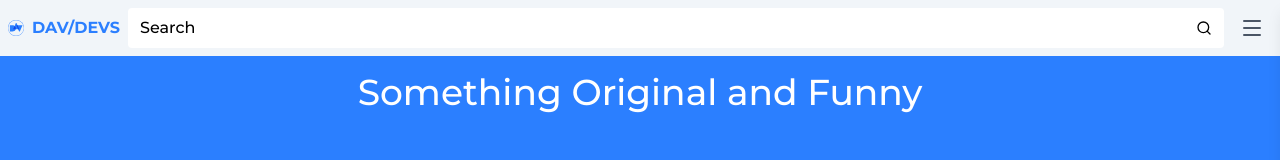
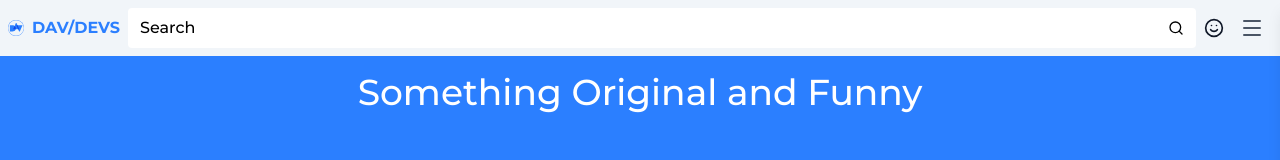
Before and after one commit to davinaleong/proj-davdevs-2025, a Next.js app: page / in a window 1280 px wide. Shown: the top 160 px of the page. Built offline with nearby package versions, Linux system fonts and the light colour scheme.

Commit message:
Added a link to the jokes page in the primary header.

```diff
--- a/app/components/LinkButton.tsx
+++ b/app/components/LinkButton.tsx
@@ -18,7 +18,7 @@ export default function LinkButton({
   className = "",
   disabled = false
 }: LinkButtonProps) {
-  const baseClasses = "inline-flex items-center gap-2 rounded-sm shadow-sm font-medium px-4 py-2 text-base text-white bg-blue-500 hover:bg-blue-600 transition-colors focus:outline-none focus:ring-2 focus:ring-blue-500 focus:ring-offset-2";
+  const baseClasses = "inline-flex items-center gap-2 rounded-sm shadow-sm font-medium px-4 py-2 text-base text-white bg-blue-500 hover:bg-blue-600";
   const disabledClasses = disabled ? "opacity-50 cursor-not-allowed pointer-events-none" : "";
 
   const buttonClasses = `${baseClasses} ${disabledClasses} ${className}`;
--- a/app/components/PrimaryHeader.tsx
+++ b/app/components/PrimaryHeader.tsx
@@ -1,3 +1,6 @@
+import Link from 'next/link'
+import { Smile } from 'lucide-react'
+
 import Brand from "./Brand"
 import SearchInput from "./SearchInput"
 import MenuButton from "./MenuButton"
@@ -11,6 +14,13 @@ export default function PrimaryHeader({ onMenuOpen }: PrimaryHeaderProps) {
         <header className="sticky top-0 flex items-center justify-between gap-2 p-2 bg-slate-100 dark:bg-gray-900 z-30">
             <Brand/>
             <SearchInput className="flex-1"/>
+            <Link
+                href="/funny"
+                className="hover:opacity-80"
+                title="Go to jokes page"
+            >
+                <Smile className="w-5 h-5" />
+            </Link>
             <MenuButton onClick={onMenuOpen} />
         </header>
     )
--- a/app/data/site-links.json
+++ b/app/data/site-links.json
@@ -40,7 +40,7 @@
       "external": false
     },
     {
-      "label": "Laugh",
+      "label": "Funny",
       "href": "/funny",
       "external": false
     }
```
